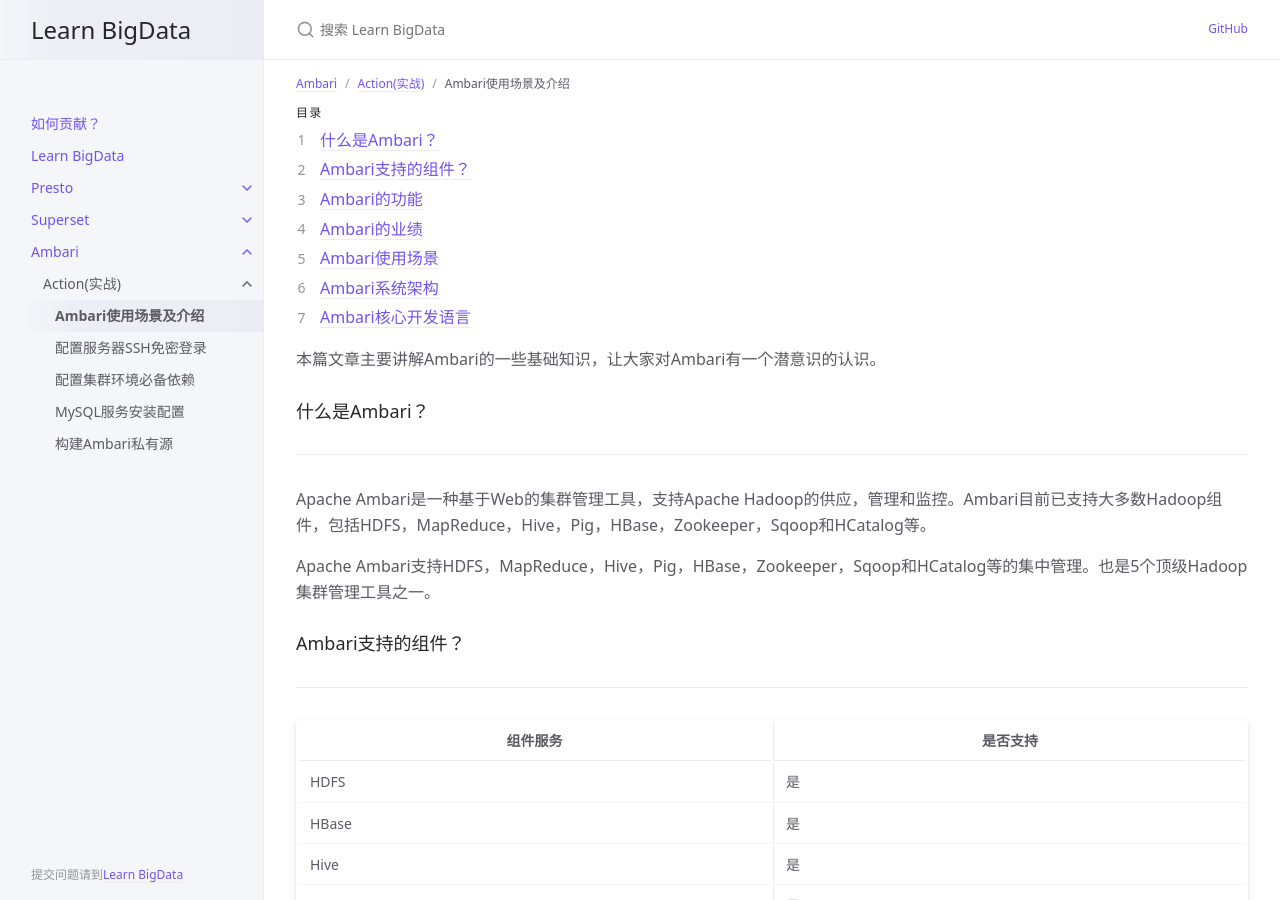
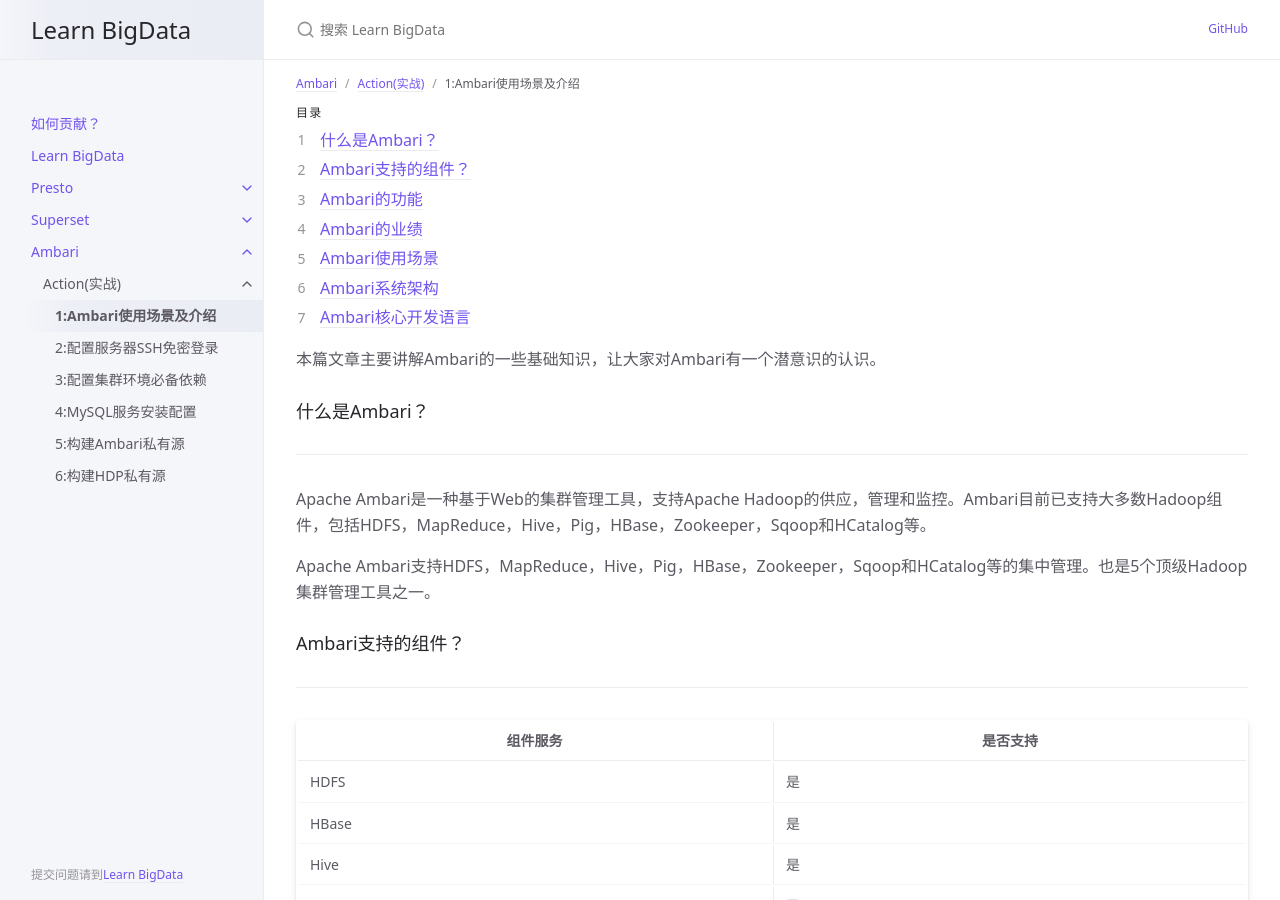
Before and after one commit to EdurtIO/learn-bigdata.incubator.edurt.io, a Jekyll site: the page built from docs/Ambari/Action/get-started.md, in a window 1280 px wide and 900 px high. Built offline with Jekyll 4.4.1, drawn with Linux system fonts in a browser that asks for light colours; part of the change alters nothing that is shown.

Commit message:
6:构建HDP私有源

````diff
--- a/docs/Ambari/Action/get-started-mirror-ambari.md
+++ b/docs/Ambari/Action/get-started-mirror-ambari.md
@@ -1,6 +1,6 @@
 ---
 layout: default
-title: 构建Ambari私有源
+title: 5:构建Ambari私有源
 nav_order: 6
 parent: Action(实战)
 grand_parent: Ambari
--- /dev/null
+++ b/docs/Ambari/Action/get-started-mirror-hdp.md
@@ -0,0 +1,207 @@
+---
+layout: default
+title: 6:构建HDP私有源
+nav_order: 7
+parent: Action(实战)
+grand_parent: Ambari
+---
+
+## 目录
+{: .no_toc .text-delta }
+
+1. TOC
+{:toc}
+
+我们本篇文章主要讲述如何去同步远程服务器中的HDP数据源到本地，并将其作为局域网yum安装源。
+
+### 基本环境信息
+
+---
+
+> 由于是通过HDP数据源安装HDP组件，我们只需要在一台机器上运行即可，我们这里部署到了和ambari-common(该节点压力较小)节点在一起。不过在实际的线上环境我们推荐将其分开部署。
+
+|主机名|IP|版本|
+|:---:|---|---|
+|ambari-common|10.10.0.201|CentOS 7|
+
+### HDP数据源配置
+
+---
+
+- 登录到`ambari-common`节点中
+
+```
+ssh ambari-common -p 22
+```
+
+> ambari-common需要在本地`/etc/hosts`文件中配置相应服务器映射，否则无法直接使用登录操作
+
+- 下载hortonworks官方提供的HDP仓库源
+
+在下载前我们需要检验是否安装`wget`命令行，如果没有安装此命令，使用以下命令安装它
+
+```
+sudo yum install wget
+```
+
+使用以下命令下载hortonworks官方提供的HDP仓库源
+
+```
+wget -nv http://public-repo-1.hortonworks.com/HDP/centos7/2.x/updates/2.4.2.0/hdp.repo -O /etc/yum.repos.d/hdp.repo
+```
+
+`-O`指定的是我们下载文件到的本地路径，注意这里是大写的O不是0
+
+hdp的官方源的格式为`hdp/<OsVersion>/<HDPVersionRegex>/updates/<HDPVersion>/hdp.repo`
+
+如果我们需要安装其他系统的或者其他版本的源只需要修改`<OsVersion>`和`<HDPVersionRegex>`(hdp大版本),`<HDPVersion>`(hdp绝对版本)
+
+> 需要注意的是`/etc/yum.repos.d/hdp.repo`路径尽量不要修改，这样方便我们记住hdp的源所在系统的位置。
+
+- 安装源配置文件下载完成后需要进行源的校验
+
+```
+sudo yum repolist
+```
+
+返回类似如下响应
+
+```
+HDP-2.4.2.0
+HDP-UTILS-1.1.0.20
+源标识
+HDP-2.4.2.0
+HDP-UTILS-1.1.0.20
+```
+
+这标志着我们的hdp安装源配置文件是可用的。
+
+### HDP数据源同步
+
+---
+
+- 创建本地需要存放安装包文件路径
+
+```
+sudo mkdir -p /var/www/html/hdp/centos7/
+```
+
+`-p`命令标志我们需要进行递归创建文件夹
+
+我们建议您的命名格式和我们类似`<源名称>/<系统版本>`
+
+- 进入刚刚创建的目录中
+
+```
+cd /var/www/html/hdp/centos7/
+```
+
+当然我们也可以使用`&&`组合命令模式
+
+- 开始同步远程服务资源到本地
+
+```
+reposync -r HDP-2.4.2.0
+```
+
+`-r`是告诉系统要进行递归同步
+
+`HDP-2.4.2.0`指的是我们刚刚使用源检测命令返回的源标识
+
+此时会去hortonworks官网进行同步，同步的速度具体是根据主机的网络而定。
+
+或者可以使用后台同步方式：
+
+```
+nohup reposync -r HDP-2.4.2.0 >> sync-hdp.log &
+```
+
+或者可以使用screen命令进行窗口session模式同步。文件总大小大约在`5-6GB`。
+
+### HDP-UTILS数据源同步
+
+---
+
+- 创建本地需要存放安装包文件路径
+
+```
+sudo mkdir -p /var/www/html/hdp-utils/centos7/
+```
+
+`-p`命令标志我们需要进行递归创建文件夹
+
+我们建议您的命名格式和我们类似`<源名称>/<系统版本>`
+
+- 进入刚刚创建的目录中
+
+```
+cd /var/www/html/hdp-utils/centos7/
+```
+
+当然我们也可以使用`&&`组合命令模式
+
+- 开始同步远程服务资源到本地
+
+```
+reposync -r HDP-UTILS-1.1.0.20
+```
+
+`-r`是告诉系统要进行递归同步
+
+`HDP-UTILS-1.1.0.20`指的是我们刚刚使用源检测命令返回的源标识
+
+此时会去hortonworks官网进行同步，同步的速度具体是根据主机的网络而定。
+
+或者可以使用后台同步方式：
+
+```
+nohup reposync -r HDP-UTILS-1.1.0.20 >> sync-hdp-utils.log &
+```
+
+或者可以使用screen命令进行窗口session模式同步。文件总大小大约在`500MB-2GB`。
+
+> 如果出现`Error: /var/run/yum.pid 已被锁定，PID为 <XXXX> 的另一个程序正在运行。`的信息，我们可以忽略，这是因为系统只允许yum单线程运行。等待上一个yum同步完成后进行再次同步。
+
+### 构建内网HDP源
+
+---
+
+- 生成本地资源库
+
+```
+createrepo /var/www/html/hdp/centos7/HDP-2.4.2.0
+```
+
+会出现类似如下反馈信息
+
+```
+Spawning worker xxx with xxx pkgs
+Workers Finished
+Saving Primary metadata
+Saving file lists metadata
+Saving other metadata
+Generating sqlite DBs
+Sqlite Dbs complete
+```
+
+出现以上提示信息时，标志着我们的本地针对于hdp的库信息已经构建完成。
+
+- 启动提供mirror源的http服务
+
+```
+service httpd start
+```
+
+当然也可以使用以下命令启动服务
+
+```
+/bin/systemctl start httpd.service
+```
+
+- 校验源是否可以使用http服务对外开放
+
+浏览器打开`http://ambari-common/hdp/centos7/HDP-2.4.2.0`
+
+> HDP-UTILS本地私有源制作，重复此步骤修改为HDP-UTILS路径即可。
+
+这里我们是不需要添加端口信息的，因为http服务的默认端口就是80，浏览器打开后会出现一个文件浏览器，会显示一些文件以及目录列表，当然也可以使用nginx去做mirror源。
--- a/docs/Ambari/Action/get-started-mysql.md
+++ b/docs/Ambari/Action/get-started-mysql.md
@@ -1,6 +1,6 @@
 ---
 layout: default
-title: MySQL服务安装配置
+title: 4:MySQL服务安装配置
 nav_order: 5
 parent: Action(实战)
 grand_parent: Ambari
--- a/docs/Ambari/Action/get-started-required-dependency.md
+++ b/docs/Ambari/Action/get-started-required-dependency.md
@@ -1,6 +1,6 @@
 ---
 layout: default
-title: 配置集群环境必备依赖
+title: 3:配置集群环境必备依赖
 nav_order: 4
 parent: Action(实战)
 grand_parent: Ambari
--- a/docs/Ambari/Action/get-started-ssh-free.md
+++ b/docs/Ambari/Action/get-started-ssh-free.md
@@ -1,6 +1,6 @@
 ---
 layout: default
-title: 配置服务器SSH免密登录
+title: 2:配置服务器SSH免密登录
 nav_order: 3
 parent: Action(实战)
 grand_parent: Ambari
--- a/docs/Ambari/Action/get-started.md
+++ b/docs/Ambari/Action/get-started.md
@@ -1,6 +1,6 @@
 ---
 layout: default
-title: Ambari使用场景及介绍
+title: 1:Ambari使用场景及介绍
 nav_order: 2
 parent: Action(实战)
 grand_parent: Ambari
````
